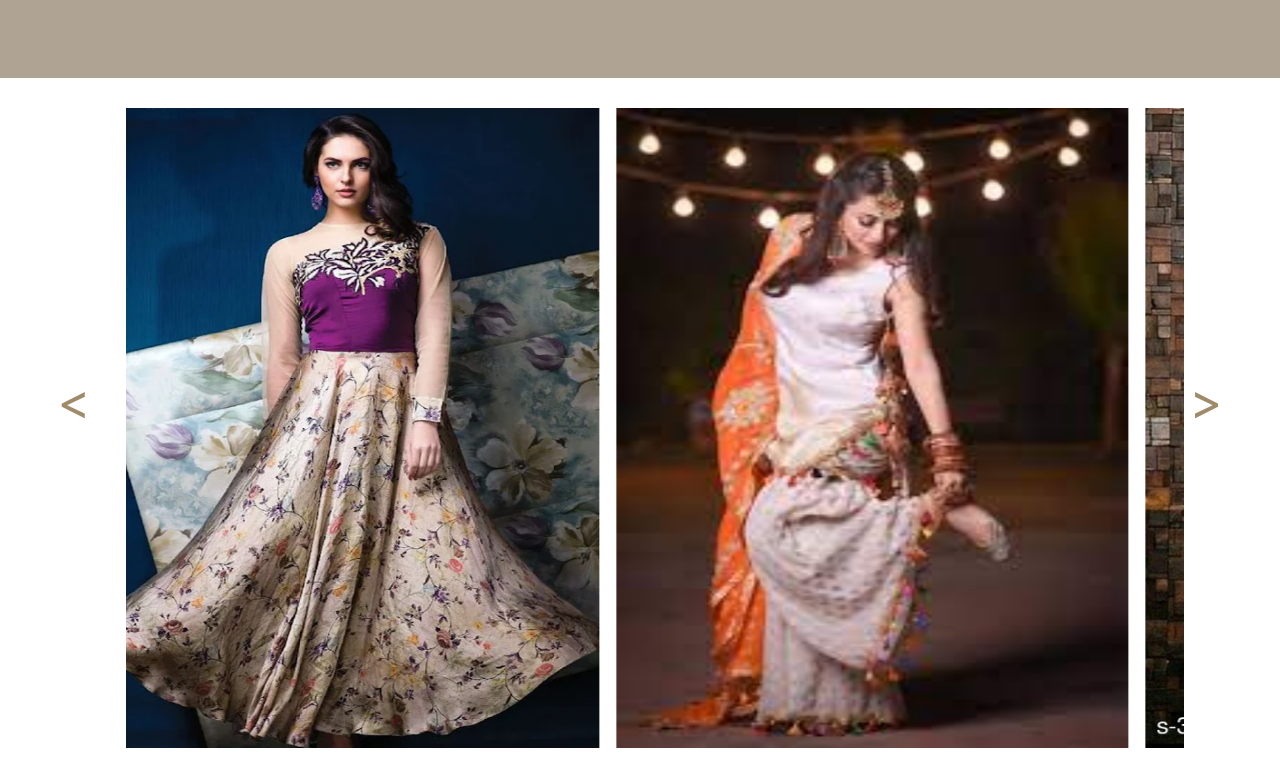
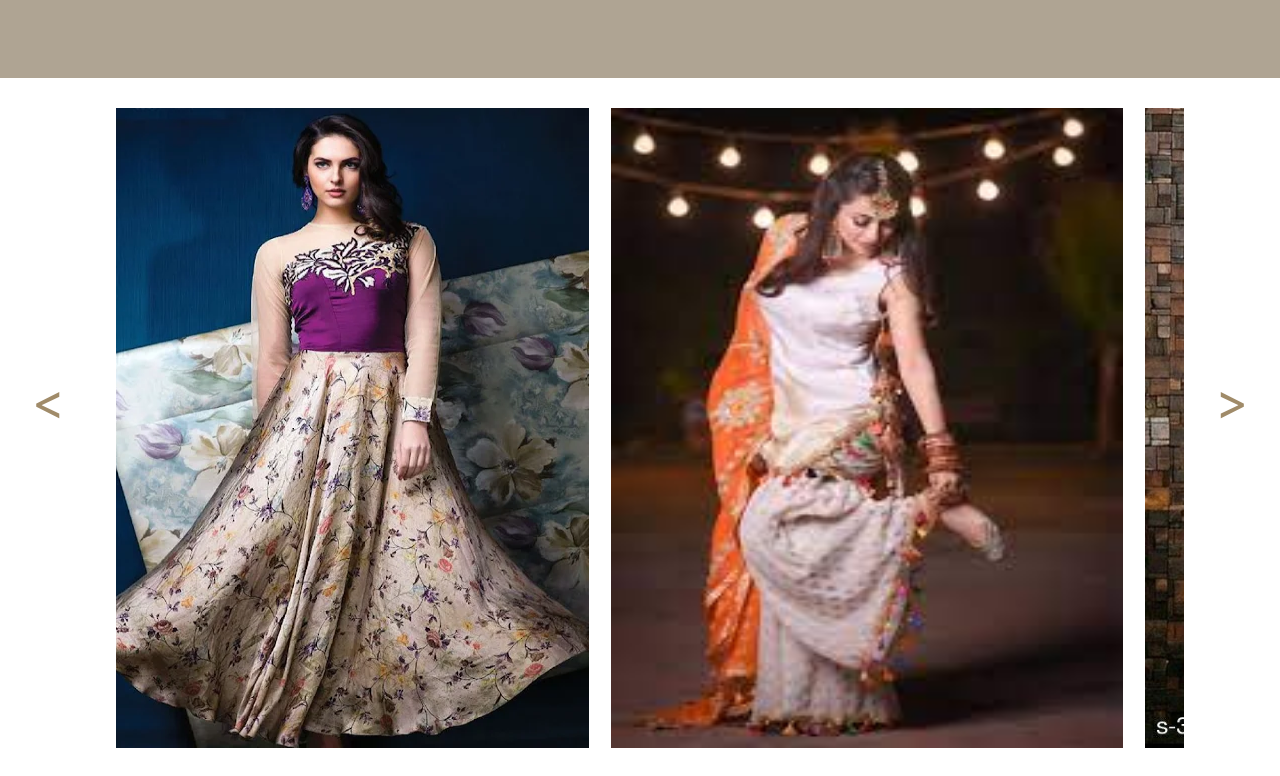
Before and after one commit to iamransh/sui-in-style, a Next.js app: page / in a window 1280 px wide. Shown: the part 744-1520 px from the top of the page. Built offline with nearby package versions, Linux system fonts and the light colour scheme.

Commit message:
slider buttons moved

```diff
--- a/src/styles/globals.css
+++ b/src/styles/globals.css
@@ -8,14 +8,14 @@
 }
 
 .slick-list {
-  margin-left: 30px !important;
+  margin-left: 20px !important;
 }
 
 .nextArrow {
   position: absolute;
   font-weight: medium;
   font-size: 50px;
-  right: -3vw;
+  right: -5vw;
   top: 20vw;
   color: rgb(160, 139, 105);
   cursor: pointer;
@@ -25,7 +25,7 @@
   position: absolute;
   font-weight: medium;
   font-size: 50px;
-  left: -3vw;
+  left: -5vw;
   top: 20vw;
   color: rgb(160, 139, 105);
   cursor: pointer;
```
